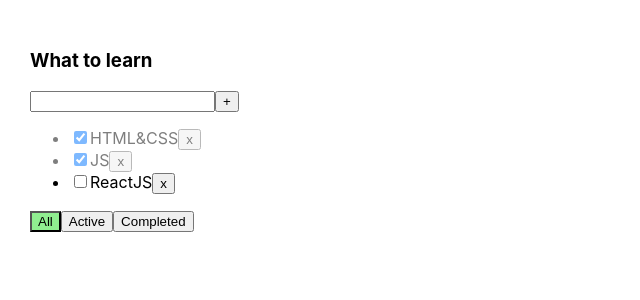
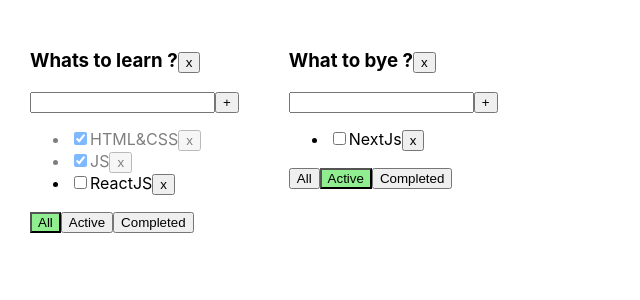
Before and after one commit to ArturLimaiko/1-todolist, a React (Create React App) app: page / in a window 1280 px wide. Shown: the top 300 px of the page, without its empty margins (0-640 px from the left). Built offline with nearby package versions, Linux system fonts and the light colour scheme.

Commit message:
Спринт 02 - неделя 1 зарефакторил весь код кроме кнопки удаления тудулиста, она не работает

```diff
--- a/src/App.css
+++ b/src/App.css
@@ -8,6 +8,7 @@
 }
 
 .error {
+  outline: none;
   border: red 1px solid;
 }
 
--- a/src/App.tsx
+++ b/src/App.tsx
@@ -3,70 +3,88 @@
 import {useState} from "react";
 import {v1} from "uuid";
 
-export type TaskType = {
-	id: string
-	title: string
-	isDone: boolean
-}
+export type TaskType = { id: string, title: string, isDone: boolean }
+
+export type TodoListType = { id: string, title: string, filter: FilterValuesType }
+
+export type TasksStateType = { [todolistId: string]: TaskType[] }
 
 export type FilterValuesType = 'all' | 'active' | 'completed'
 
+const todolistId_1 = v1()
+const todolistId_2 = v1()
+
 function App() {
 
-	const [tasks, setTasks] = useState<TaskType[]>([
+    const [todoLists, setTodoLists] = useState<TodoListType[]>(
+        [
+            {id: todolistId_1, title: 'Whats to learn ?', filter: 'all'},
+            {id: todolistId_2, title: 'What to bye ?', filter: 'active'},
+        ]
+    )
+
+    const [tasks, setTasks] = useState<TasksStateType>({
+        [todolistId_1]: [
             {id: v1(), title: 'HTML&CSS', isDone: true},
             {id: v1(), title: 'JS', isDone: true},
             {id: v1(), title: 'ReactJS', isDone: false},
-	])
+        ],
+        [todolistId_2]: [
+            {id: v1(), title: 'NextJs', isDone: false},
+            {id: v1(), title: 'StoryBook', isDone: true},
+            {id: v1(), title: 'TS', isDone: true},
+        ]
+    })
 
-	const [filter, setFilter] = useState<FilterValuesType>('all')
-
-	const removeTask = (taskId: string) => {
-		const filteredTasks = tasks.filter((task) => {
-			return task.id !== taskId
-		})
-		setTasks(filteredTasks)
+    const removeTask = (taskId: string, todolistId: string) => {
+        setTasks({...tasks, [todolistId]: tasks[todolistId].filter(t => t.id !== taskId)})
     }
 
-	const addTask = (title: string) => {
-		const newTask = {
-			id: v1(),
-			title: title,
-			isDone: false
-		}
-		const newTasks = [newTask, ...tasks]
-		setTasks(newTasks)
+    const addTask = (title: string, todolistId: string) => {
+        const newTask = {id: v1(), title: title, isDone: false}
+        setTasks({...tasks, [todolistId]: [...tasks[todolistId], newTask]})
     }
 
-	const changeFilter = (filter: FilterValuesType) => {
-		setFilter(filter)
+    const changeFilter = (filter: FilterValuesType, todolistId: string) => {
+        setTodoLists(todoLists.map(t => t.id === todolistId ? {...t, filter:filter} : t))
     }
 
-	const changeTaskStatus = (taskId: string, taskStatus: boolean) => {
-		const newState = tasks.map(t => t.id == taskId ? {...t, isDone: taskStatus} : t)
-		setTasks(newState)
+    const changeTaskStatus = (taskId: string, taskStatus: boolean, todolistId: string) => {
+        setTasks({...tasks, [todolistId]: tasks[todolistId].map(t => t.id === taskId ? {...t, isDone: taskStatus} : t)})
     }
 
-	let tasksForTodolist = tasks
-	if (filter === 'active') {
-		tasksForTodolist = tasks.filter(task => !task.isDone)
+    const removeTodolist = (todolistId: string) => {
+        setTodoLists(todoLists.filter(t => t.id !== todolistId ? [...todoLists] : ''))
     }
 
-	if (filter === 'completed') {
-		tasksForTodolist = tasks.filter(task => task.isDone)
+    const todoListsComp: JSX.Element[] = todoLists.map(t => {
+
+        let tasksForTodolist = tasks[t.id]
+        if (t.filter === 'active') {
+            tasksForTodolist = tasksForTodolist.filter(task => !task.isDone)
         }
+
+        if (t.filter === 'completed') {
+            tasksForTodolist = tasksForTodolist.filter(task => task.isDone)
+        }
+
+        return <Todolist
+            key={t.id}
+            todolistId={t.id}
+            title={t.title}
+            tasks={tasksForTodolist}
+            filter={t.filter}
+            removeTask={removeTask}
+            removeTodolist={removeTodolist}
+            changeFilter={changeFilter}
+            addTask={addTask}
+            changeTaskStatus={changeTaskStatus}
+        />
+    })
 
     return (
         <div className="App">
-			<Todolist
-				title="What to learn"
-				tasks={tasksForTodolist}
-				removeTask={removeTask}
-				changeFilter={changeFilter}
-				addTask={addTask}
-				changeTaskStatus={changeTaskStatus}
-				filter={filter}
-			/>
+            {todoListsComp}
         </div>
     );
 }
--- a/src/Todolist.tsx
+++ b/src/Todolist.tsx
@@ -4,23 +4,25 @@
 
 type PropsType = {
 	title: string
+	todolistId:string
+	filter: FilterValuesType
 	tasks: TaskType[]
-	removeTask: (taskId: string) => void
-	changeFilter: (filter: FilterValuesType) => void
-	addTask: (title: string) => void
-	changeTaskStatus: (taskId: string, taskStatus: boolean) => void
-	filter: FilterValuesType
+	removeTask: (taskId: string,todolistId:string) => void
+	changeFilter: (filter: FilterValuesType,todolistId:string) => void
+	addTask: (title: string,todolistId:string) => void
+	changeTaskStatus: (taskId: string, taskStatus: boolean,todolistId:string) => void
+	removeTodolist:(todolistId:string) => void
 }
 
 export const Todolist = (props: PropsType) => {
-	const {title, tasks, filter, removeTask, changeFilter, addTask, changeTaskStatus} = props
+	const {title,todolistId,filter, tasks, removeTask, changeFilter, addTask, changeTaskStatus,removeTodolist} = props
 
 	const [taskTitle, setTaskTitle] = useState('')
 	const [error, setError] = useState<string | null>(null)
 
 	const addTaskHandler = () => {
 		if (taskTitle.trim() !== '') {
-			addTask(taskTitle.trim())
+			addTask(taskTitle.trim(), todolistId)
 			setTaskTitle('')
 		} else {
 			setError('Title is required')
@@ -39,16 +41,22 @@
 	}
 
 	const changeFilterTasksHandler = (filter: FilterValuesType) => {
-		changeFilter(filter)
+		changeFilter(filter,todolistId)
+	}
+
+	const deleteTodoHandler = () => {
+		removeTodolist(todolistId)
 	}
 
 	return (
 		<div>
-			<h3>{title}</h3>
-			<div>
-				<input
-					className={error ? 'error': ''}
-					value={taskTitle}
+            <h3>{title}
+                <button onClick={() => deleteTodoHandler}> x</button>
+            </h3>
+            <div>
+                <input
+                    className={error ? 'error' : ''}
+                    value={taskTitle}
 					onChange={changeTaskTitleHandler}
 					onKeyUp={addTaskOnKeyUpHandler}
 				/>
@@ -62,12 +70,12 @@
 						{tasks.map((task) => {
 
 							const removeTaskHandler = () => {
-								removeTask(task.id)
+								removeTask(task.id,todolistId)
 							}
 
 							const changeTaskStatusHandler = (e: ChangeEvent<HTMLInputElement>) => {
 								const newStatusValue = e.currentTarget.checked
-								changeTaskStatus(task.id, newStatusValue)
+								changeTaskStatus(task.id, newStatusValue,todolistId)
 							}
 
 							return <li key={task.id} className={task.isDone ? 'is-done' : ''}>
```
Lines whose indentation alone changed are shown as unchanged.
